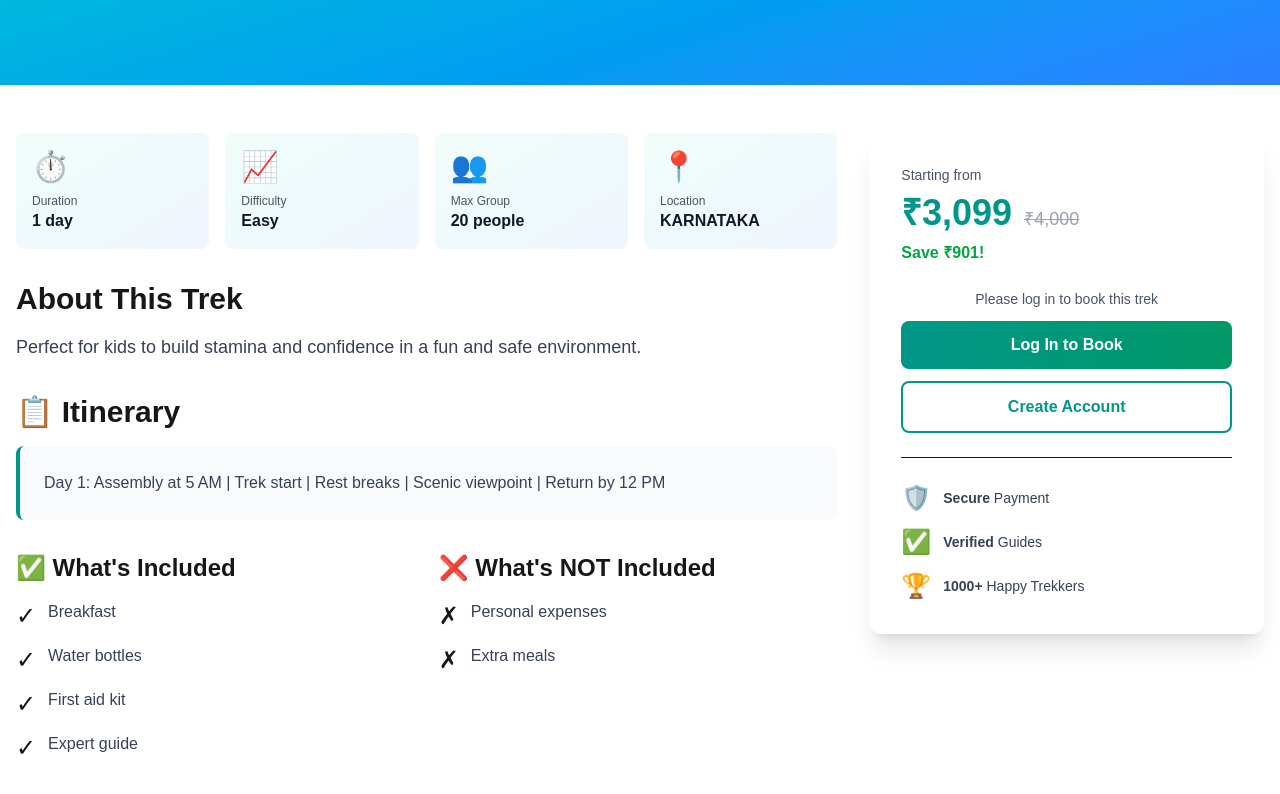
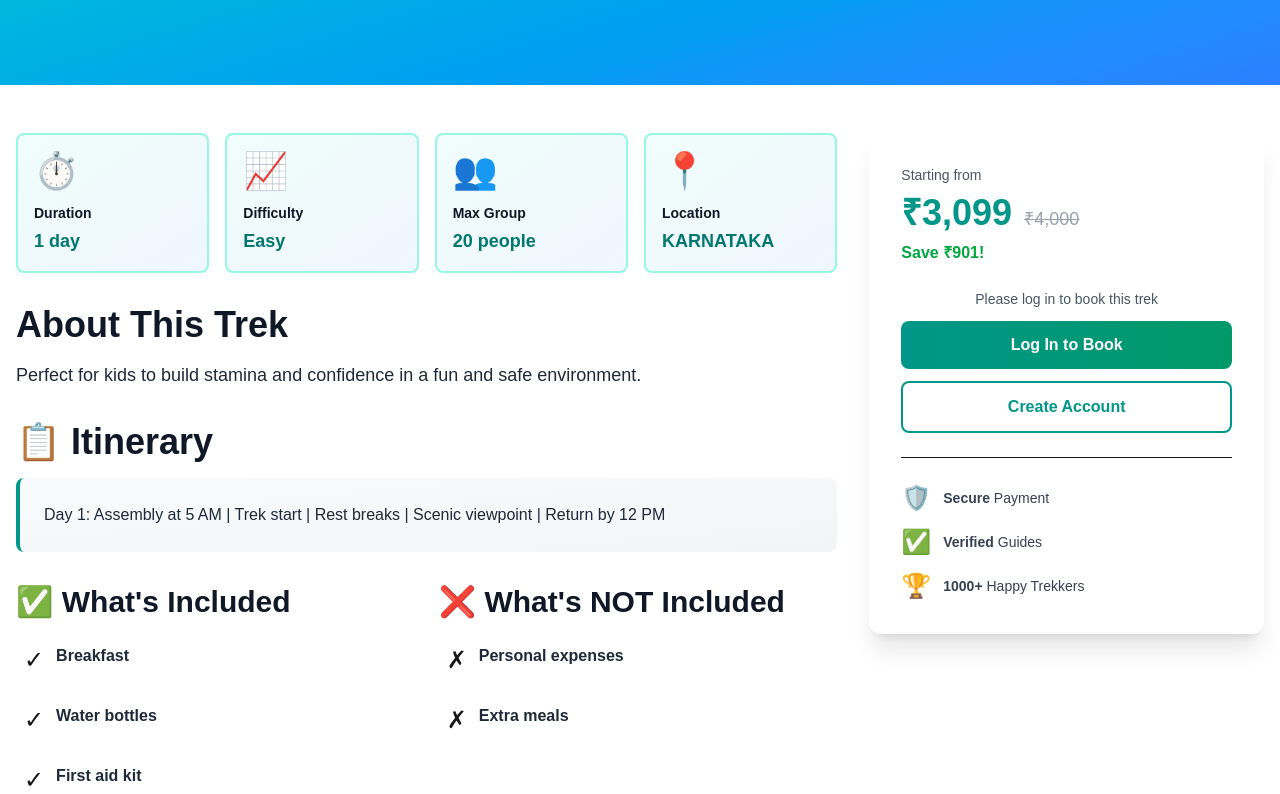
Before and after one commit to sharshith241-pls/himalyanRNR, a Next.js app: page /treks/1 in a window 1280 px wide. Shown: the part 380-1174 px from the top of the page. Built offline with nearby package versions, Linux system fonts and the light colour scheme; no server answers.

Commit message:
Improve text visibility and contrast throughout app - increase font sizes, darken colors, add font-black weights

```diff
--- a/app/page.tsx
+++ b/app/page.tsx
@@ -226,10 +226,10 @@ export default function HomePage() {
         <div className="absolute inset-0 bg-grid-white/5 bg-[size:60px_60px] pointer-events-none" />
         <div className="relative max-w-7xl mx-auto px-4 text-center">
           <div className="animate-fade-in space-y-6">
-            <h2 className="text-5xl md:text-7xl font-bold">
+            <h2 className="text-5xl md:text-7xl font-black text-white drop-shadow-lg">
               Explore the Himalayas
             </h2>
-            <p className="text-xl text-teal-100 max-w-2xl mx-auto">
+            <p className="text-2xl text-white max-w-2xl mx-auto font-bold drop-shadow-md">
               Discover breathtaking mountain trails, connect with nature, and create unforgettable memories with Himalayan Runners
             </p>
             <div className="flex gap-4 justify-center flex-wrap">
@@ -253,17 +253,17 @@ export default function HomePage() {
       {/* Features Section */}
       <section className="py-16 bg-gray-50">
         <div className="max-w-7xl mx-auto px-4">
-          <h3 className="text-3xl font-bold text-center mb-12">Why Choose Himalayan Runners?</h3>
+          <h3 className="text-4xl font-black text-center mb-12 text-gray-900">Why Choose Himalayan Runners?</h3>
           <div className="grid md:grid-cols-3 gap-8">
             {[
               { icon: "🏆", title: "Expert Guides", desc: "Experienced mountain guides with years of expertise" },
               { icon: "🛡️", title: "Safe & Secure", desc: "Top-notch safety equipment and protocols" },
               { icon: "👥", title: "Community", desc: "Join thousands of adventure enthusiasts" },
             ].map((feature, i) => (
-              <div key={i} className="bg-white p-8 rounded-lg shadow-md hover:shadow-lg transition transform hover:-translate-y-1">
-                <div className="text-4xl mb-4">{feature.icon}</div>
-                <h4 className="text-xl font-bold mb-2">{feature.title}</h4>
-                <p className="text-gray-600">{feature.desc}</p>
+              <div key={i} className="bg-white p-8 rounded-lg shadow-md hover:shadow-lg transition transform hover:-translate-y-1 border-t-4 border-teal-600">
+                <div className="text-5xl mb-4">{feature.icon}</div>
+                <h4 className="text-2xl font-black mb-3 text-gray-900">{feature.title}</h4>
+                <p className="text-gray-700 font-medium text-base leading-relaxed">{feature.desc}</p>
               </div>
             ))}
           </div>
@@ -273,7 +273,7 @@ export default function HomePage() {
       {/* Category Filters */}
       <section id="treks" className="py-16">
         <div className="max-w-7xl mx-auto px-4">
-          <h2 className="text-4xl font-bold text-center mb-12">Explore by Category</h2>
+          <h2 className="text-5xl font-black text-center mb-12 text-gray-900">Explore by Category</h2>
 
           <div className="flex flex-wrap justify-center gap-3 mb-12">
             {CATEGORIES.map((category) => (
@@ -317,19 +317,19 @@ export default function HomePage() {
 
                   {/* Info */}
                   <div className="p-4">
-                    <h3 className="font-bold text-lg text-gray-900 mb-3 line-clamp-2 group-hover:text-teal-600 transition">
+                    <h3 className="font-black text-xl text-gray-900 mb-3 line-clamp-2 group-hover:text-teal-600 transition leading-tight">
                       {trek.title}
                     </h3>
 
-                    <div className="space-y-2 text-sm text-gray-600 mb-4">
+                    <div className="space-y-2 text-base text-gray-700 mb-4 font-medium">
                       <div className="flex items-center gap-2">
-                        <span>📍</span> {trek.location}
+                        <span>📍</span> <span className="font-bold text-gray-900">{trek.location}</span>
                       </div>
                       <div className="flex items-center gap-2">
-                        <span>⏱️</span> {trek.duration}
+                        <span>⏱️</span> <span className="font-bold text-gray-900">{trek.duration}</span>
                       </div>
                       <div className="flex items-center gap-2">
-                        <span>📈</span> {trek.difficulty}
+                        <span>📈</span> <span className="font-bold text-gray-900">{trek.difficulty}</span>
                       </div>
                     </div>
 
--- a/app/treks/[id]/page.tsx
+++ b/app/treks/[id]/page.tsx
@@ -268,49 +268,49 @@ export default function TrekDetailPage() {
                 { icon: "👥", label: "Max Group", value: `${trek.max_participants} people` },
                 { icon: "📍", label: "Location", value: trek.location },
               ].map((stat, i) => (
-                <div key={i} className="bg-gradient-to-br from-teal-50 to-blue-50 p-4 rounded-lg">
-                  <div className="text-3xl mb-2">{stat.icon}</div>
-                  <p className="text-xs text-gray-600">{stat.label}</p>
-                  <p className="font-bold text-gray-900">{stat.value}</p>
+                <div key={i} className="bg-gradient-to-br from-teal-50 to-blue-50 p-4 rounded-lg border-2 border-teal-200">
+                  <div className="text-4xl mb-3">{stat.icon}</div>
+                  <p className="text-sm font-black text-gray-900 mb-1">{stat.label}</p>
+                  <p className="font-black text-lg text-teal-700">{stat.value}</p>
                 </div>
               ))}
             </div>
 
             {/* Description */}
             <div>
-              <h2 className="text-3xl font-bold mb-4">About This Trek</h2>
-              <p className="text-gray-700 text-lg leading-relaxed">{trek.description}</p>
+              <h2 className="text-4xl font-black mb-4 text-gray-900">About This Trek</h2>
+              <p className="text-gray-800 text-lg leading-relaxed font-medium">{trek.description}</p>
             </div>
 
             {/* Itinerary */}
             <div>
-              <h2 className="text-3xl font-bold mb-4">📋 Itinerary</h2>
-              <div className="bg-gray-50 p-6 rounded-lg border-l-4 border-teal-600">
-                <p className="text-gray-700 whitespace-pre-line leading-relaxed">{trek.itinerary}</p>
+              <h2 className="text-4xl font-black mb-4 text-gray-900">📋 Itinerary</h2>
+              <div className="bg-gradient-to-br from-gray-50 to-gray-100 p-6 rounded-lg border-l-4 border-teal-600 border-2 border-t-0 border-r-0 border-b-0">
+                <p className="text-gray-800 whitespace-pre-line leading-relaxed font-medium text-base">{trek.itinerary}</p>
               </div>
             </div>
 
             {/* What's Included */}
             <div className="grid md:grid-cols-2 gap-6">
               <div>
-                <h2 className="text-2xl font-bold mb-4">✅ What's Included</h2>
+                <h2 className="text-3xl font-black mb-4 text-gray-900">✅ What's Included</h2>
                 <div className="space-y-3">
                   {trek.included?.split(",").map((item, i) => (
-                    <div key={i} className="flex items-start gap-3">
-                      <span className="text-2xl">✓</span>
-                      <span className="text-gray-700">{item.trim()}</span>
+                    <div key={i} className="flex items-start gap-3 p-2 hover:bg-green-50 rounded transition">
+                      <span className="text-2xl flex-shrink-0">✓</span>
+                      <span className="text-gray-800 font-semibold text-base">{item.trim()}</span>
                     </div>
                   ))}
                 </div>
               </div>
 
               <div>
-                <h2 className="text-2xl font-bold mb-4">❌ What's NOT Included</h2>
+                <h2 className="text-3xl font-black mb-4 text-gray-900">❌ What's NOT Included</h2>
                 <div className="space-y-3">
                   {trek.not_included?.split(",").map((item, i) => (
-                    <div key={i} className="flex items-start gap-3">
-                      <span className="text-2xl">✗</span>
-                      <span className="text-gray-700">{item.trim()}</span>
+                    <div key={i} className="flex items-start gap-3 p-2 hover:bg-red-50 rounded transition">
+                      <span className="text-2xl flex-shrink-0">✗</span>
+                      <span className="text-gray-800 font-semibold text-base">{item.trim()}</span>
                     </div>
                   ))}
                 </div>
```
Also changed, not shown: app/treks/page.tsx (+14 -14 lines).
